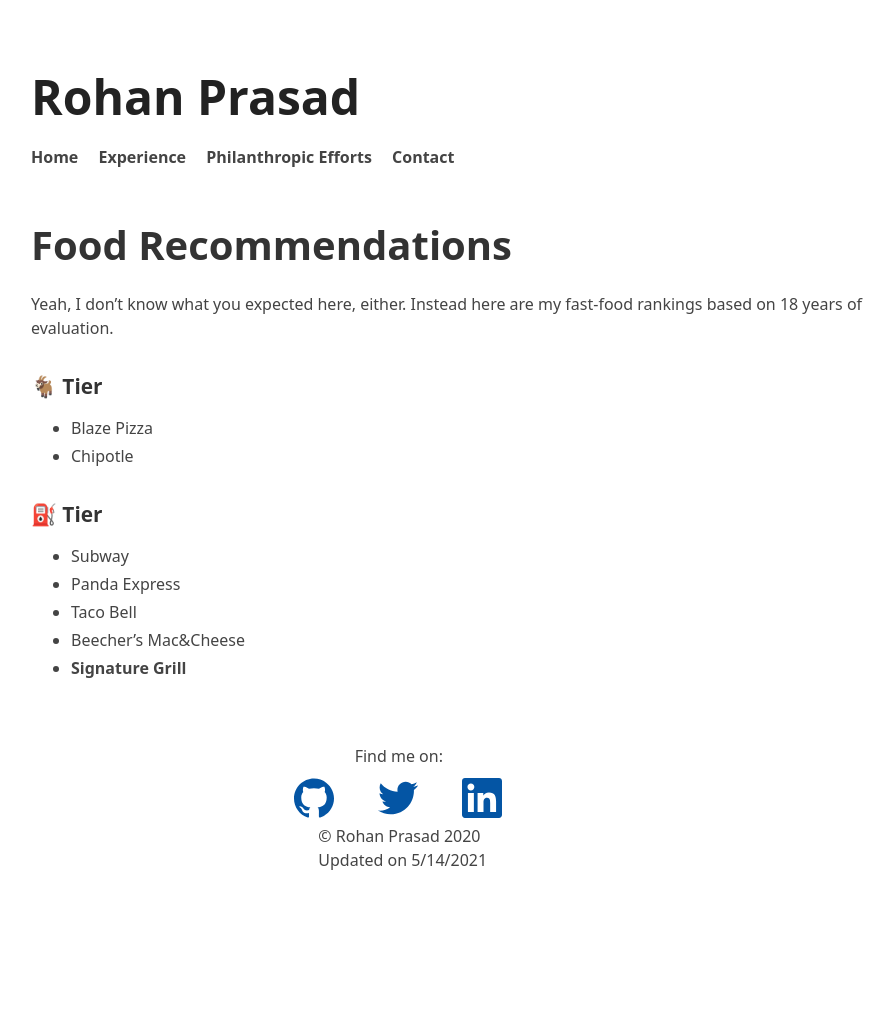
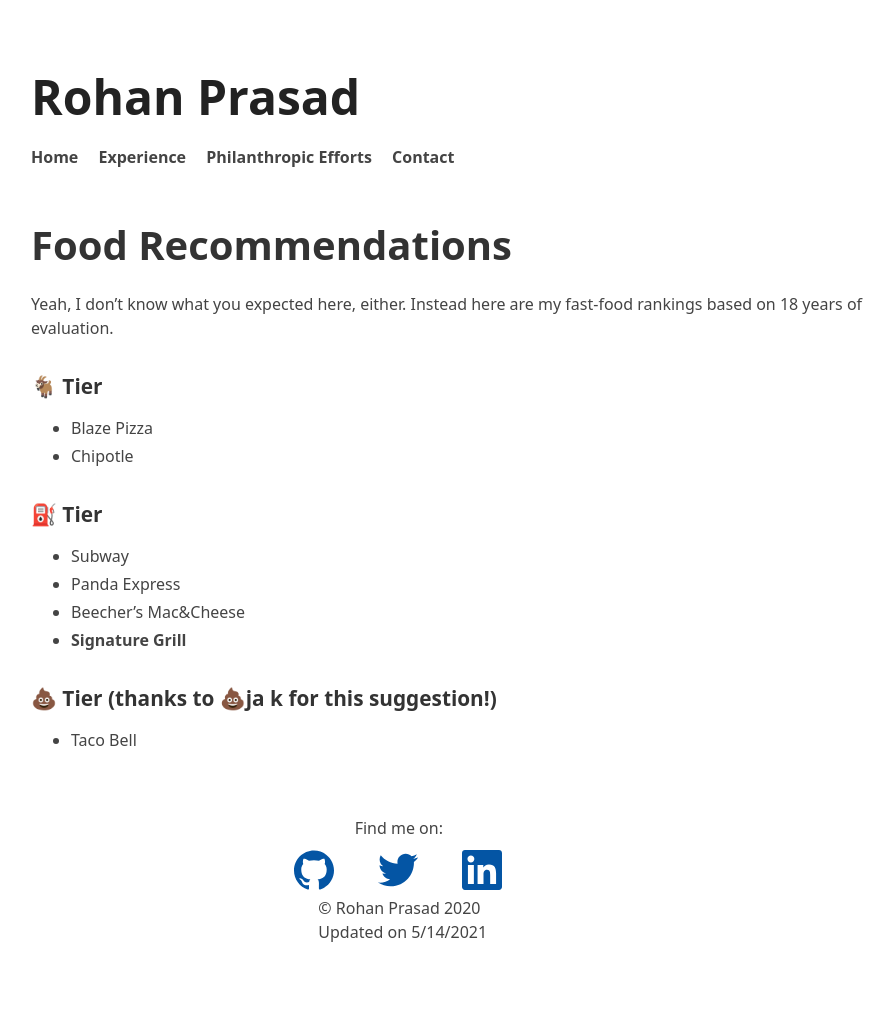
Before and after one commit to MathewChanda/personal-website-v2, a Jekyll site: the page built from philanthropy.md, in a window 1280 px wide. Shown: the whole page, without its empty margins (184-1075 px from the left). Built offline with Jekyll 4.4.1, drawn with Linux system fonts in a browser that asks for light colours; before the commit the page ends 946 px from its top, so only the background shows below that.

Commit message:
updated food rankings

```diff
--- a/philanthropy.md
+++ b/philanthropy.md
@@ -10,6 +10,8 @@ Yeah, I don't know what you expected here, either. Instead here are my fast-food
 ### ⛽ Tier
 - Subway
 - Panda Express
-- Taco Bell
 - Beecher's Mac&Cheese
 - [Signature Grill](https://thesignaturegrill.com/){:target="_blank"}
+
+### 💩 Tier (thanks to [💩ja k](https://linkedin.com/in/pk1/){:target="_blank"} for this suggestion!)
+- Taco Bell
```
